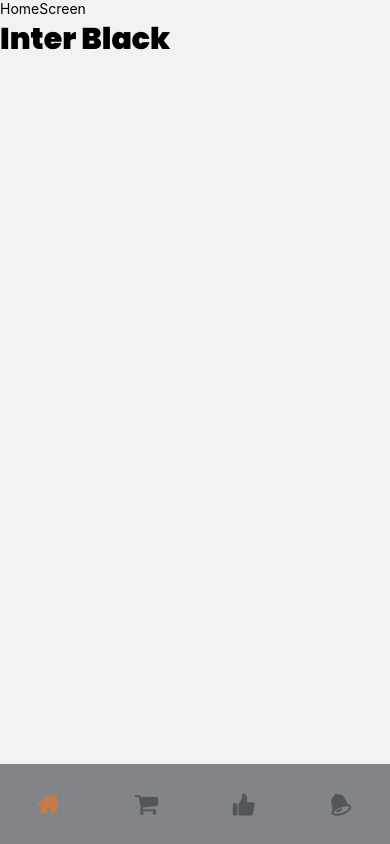
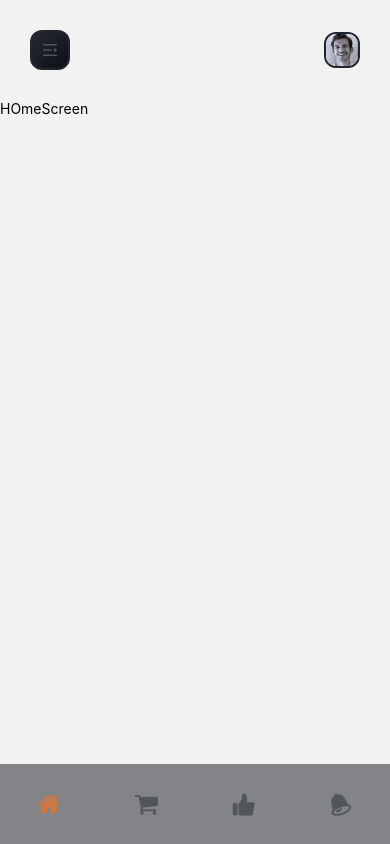
Before and after one commit to parhamgh2020/coffeeDonut_reactNativeExpo, a React Native app: screen /Home in a window 390 px wide. Built offline with nearby package versions, Linux system fonts and the light colour scheme.

Commit message:
add headbar

```diff
--- a/App.tsx
+++ b/App.tsx
@@ -1,17 +1,24 @@
-import React from 'react';
-import Route from './src/Route';
-import { useFonts } from 'expo-font';
+import React from "react";
+import Route from "./src/Route";
+import { useFonts } from "expo-font";
 
 export default function App() {
   const [fontsLoaded] = useFonts({
-    'Inter-Black': require('./src/assets/fonts/Poppins-Black.ttf'),
+    "app-icons": require("./src/assets/fonts/app_icons.ttf"),
+    "Poppins-Black": require("./src/assets/fonts/Poppins-Black.ttf"),
+    "Poppins-Bold": require("./src/assets/fonts/Poppins-Bold.ttf"),
+    "Poppins-ExtraBold": require("./src/assets/fonts/Poppins-ExtraBold.ttf"),
+    "Poppins-ExtraLight": require("./src/assets/fonts/Poppins-ExtraLight.ttf"),
+    "Poppins-Light": require("./src/assets/fonts/Poppins-Light.ttf"),
+    "Poppins-Medium": require("./src/assets/fonts/Poppins-Medium.ttf"),
+    "Poppins-Regular": require("./src/assets/fonts/Poppins-Regular.ttf"),
+    "Poppins-SemiBold": require("./src/assets/fonts/Poppins-SemiBold.ttf"),
+    "Poppins-Thin": require("./src/assets/fonts/Poppins-Thin.ttf"),
   });
 
   if (!fontsLoaded) {
     return null;
   }
 
-  return (
-    <Route />
-  );
+  return <Route />;
 }
--- a/package.json
+++ b/package.json
@@ -20,7 +20,8 @@
     "react-native-screens": "~3.29.0",
     "expo-blur": "~12.9.2",
     "expo-font": "~11.10.3",
-    "expo-splash-screen": "~0.26.5"
+    "expo-splash-screen": "~0.26.5",
+    "expo-linear-gradient": "~12.7.2"
   },
   "devDependencies": {
     "@babel/core": "^7.20.0",
--- a/src/components/CustomIcon.ts
+++ /dev/null
@@ -1,3 +0,0 @@
-import {createIconSetFromIcoMoon} from 'react-native-vector-icons';
-import icoMoonConfig from '../../selection.json';
-export default createIconSetFromIcoMoon(icoMoonConfig);
--- a/src/components/GradientBGIcon.tsx
+++ b/src/components/GradientBGIcon.tsx
@@ -1,16 +1,16 @@
 import React from 'react';
 import {StyleSheet, Text, View} from 'react-native';
-import LinearGradient from 'react-native-linear-gradient';
 import {COLORS, SPACING} from '../theme/theme';
-import CustomIcon from './CustomIcon';
+import { LinearGradient } from 'expo-linear-gradient';
+import { AntDesign } from '@expo/vector-icons';
+
 
 interface GradientBGIconProps {
-  name: string;
   color: string;
   size: number;
 }
 
-const GradientBGIcon: React.FC<GradientBGIconProps> = ({name, color, size}) => {
+const GradientBGIcon: React.FC<GradientBGIconProps> = ({color, size}) => {
   return (
     <View style={styles.Container}>
       <LinearGradient
@@ -18,7 +18,7 @@ const GradientBGIcon: React.FC<GradientBGIconProps> = ({name, color, size}) => {
         end={{x: 1, y: 1}}
         colors={[COLORS.primaryGreyHex, COLORS.primaryBlackHex]}
         style={styles.LinearGradientBG}>
-        <CustomIcon name={name} color={color} size={size} />
+        <AntDesign name={'menu-fold'} color={color} size={size} />
       </LinearGradient>
     </View>
   );
--- a/src/components/HeaderBar.tsx
+++ b/src/components/HeaderBar.tsx
@@ -12,7 +12,6 @@ const HeaderBar: React.FC<HeaderBarProps> = ({title}) => {
   return (
     <View style={styles.HeaderContainer}>
       <GradientBGIcon
-        name="menu"
         color={COLORS.primaryLightGreyHex}
         size={FONTSIZE.size_16}
       />
--- a/src/screens/HomeScreen.tsx
+++ b/src/screens/HomeScreen.tsx
@@ -1,13 +1,19 @@
-import { View, Text } from 'react-native'
-import React from 'react'
+import { View, Text, StatusBar, ScrollView } from "react-native";
+import React from "react";
+import { SafeAreaView } from "react-native-safe-area-context";
+import { COLORS } from "../theme/theme";
+import HeaderBar from "../components/HeaderBar";
 
 const HomeScreen = () => {
   return (
-    <View>
-      <Text>HomeScreen</Text>
-      <Text style={{ fontFamily: 'Inter-Black', fontSize: 30 }}>Inter Black</Text>
-    </View>
-  )
-}
+    <SafeAreaView>
+      <StatusBar backgroundColor={COLORS.primaryBlackHex} />
+      <ScrollView>
+        <HeaderBar />
+        <Text>HOmeScreen</Text>
+      </ScrollView>
+    </SafeAreaView>
+  );
+};
 
-export default HomeScreen
+export default HomeScreen;
```
Also changed, not shown: 1 other file (tests, documents, lock files or other folders).
